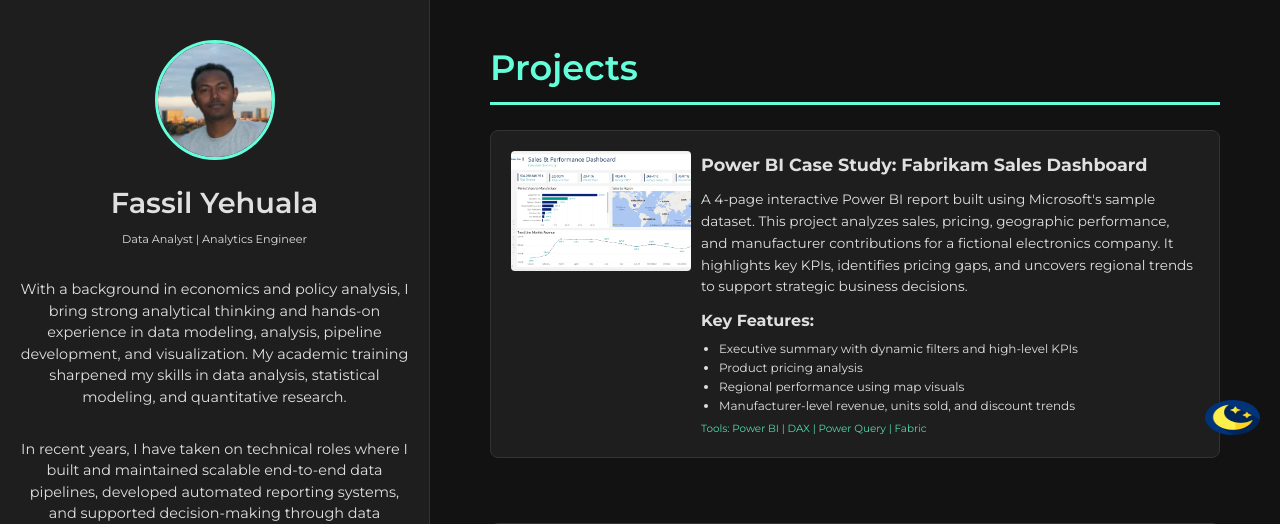
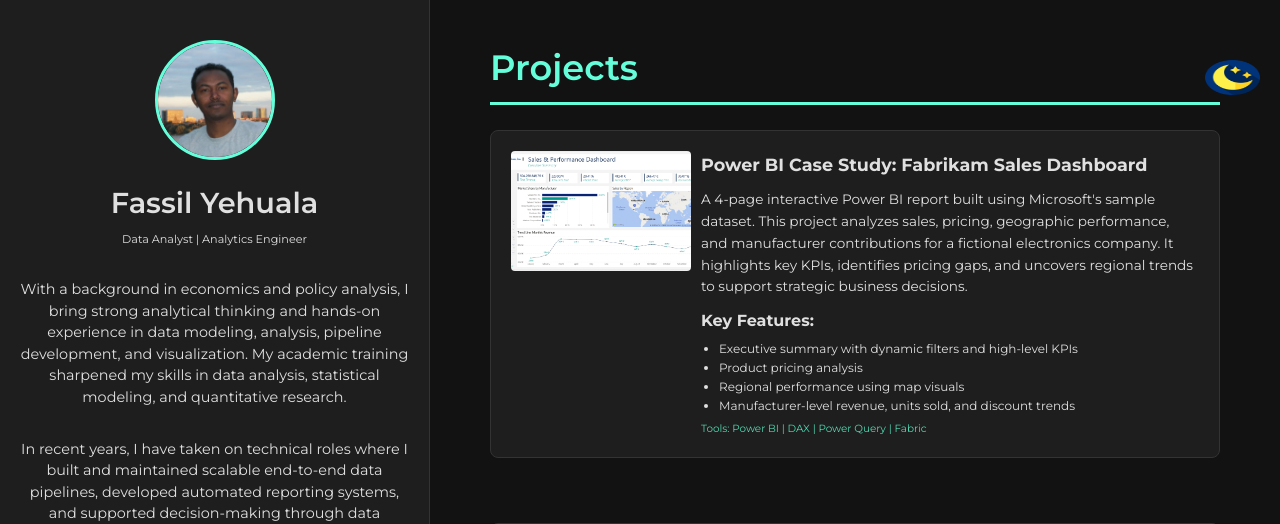
Before and after one commit to Fassilsis/fassilsis.github.io, a Jekyll site: the page built from index.md, in a window 1280 px wide. Shown: the top 524 px of the page. Built offline with Jekyll 4.4.1, drawn with Linux system fonts in a browser that asks for light colours.

Commit message:
Update default.html

```diff
--- a/_layouts/default.html
+++ b/_layouts/default.html
@@ -21,9 +21,9 @@
         id="theme-toggle"
         src="/images/night-mode.png"
         alt="Toggle Theme"
-        width="55"
+        width="35"
         height="35"
-        style="cursor: pointer; position: absolute; top: 400px; right: 20px; z-index: 1000;"
+        style="cursor: pointer; position: absolute; top: 60px; right: 20px; z-index: 1000;"
       />
 
       <!--<button id="theme-toggle" aria-label="Toggle Light and Dark mode">Toggle Light/Dark Mode</button> -->
```
